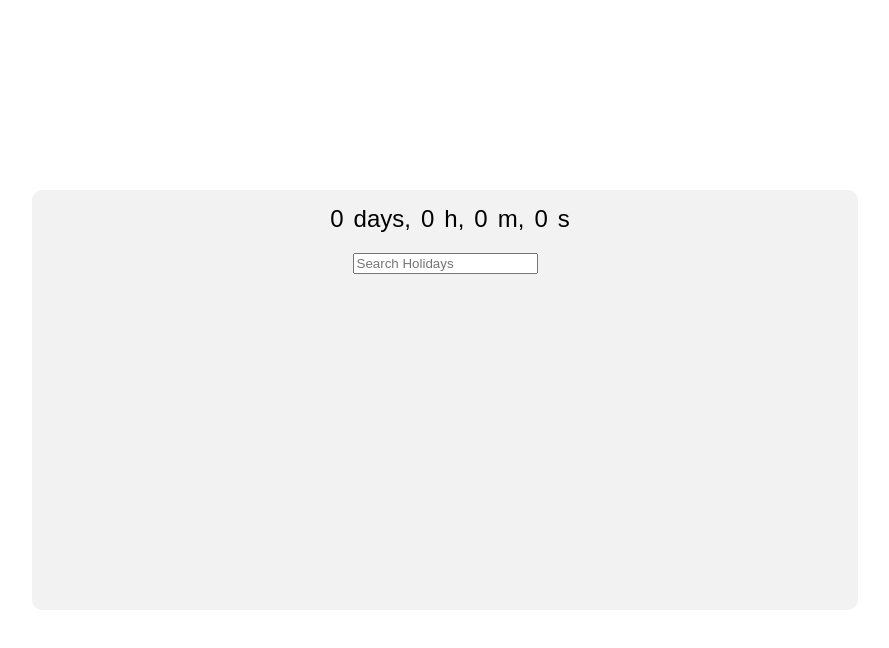
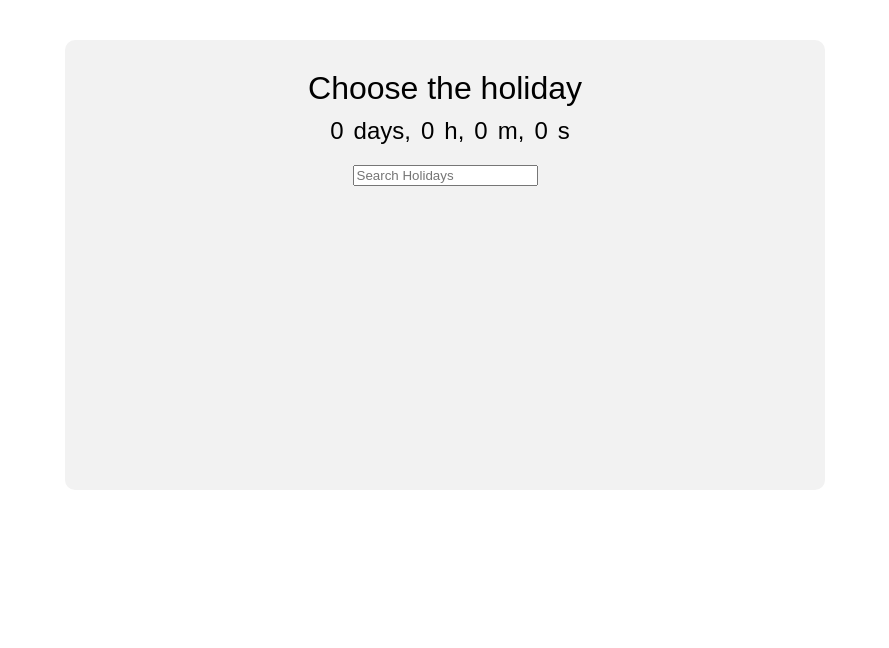
Before and after one commit to ElizPN/frontend-challenge, an Angular app: page / in a window 1280 px wide. Shown: the top 648 px of the page, without its empty margins (195-1084 px from the left). Built offline with nearby package versions, Linux system fonts and the light colour scheme.

Commit message:
feat: add default text to title; add initial responsivness

```diff
--- a/src/app/app.component.scss
+++ b/src/app/app.component.scss
@@ -1,13 +1,11 @@
+main {
+  display: flex;
+  align-items: center;
+  justify-content: center;
+}
 
-main {
-  width: 100%;
-  min-height: 100vh;
-  display: flex;
-  justify-content: center;
-  align-items: center;
-  position: relative;
-
-  h1 {
-    font-size: 6rem;
+@media (max-width: 420px) {
+  main {
+    height: 100vh;
   }
 }
--- a/src/app/countdown/countdown.component.html
+++ b/src/app/countdown/countdown.component.html
@@ -1,5 +1,10 @@
 <div class="countdown-container">
-  <div class="countdown-title" *ngIf="holidayTitle">Time to {{ holidayTitle }}</div>
+  <div class="countdown-title" *ngIf="holidayTitle; else defaultTitle">
+    Time to {{ holidayTitle }}
+  </div>
+  <ng-template #defaultTitle>
+    <div class="countdown-title">Choose the holiday</div>
+  </ng-template>
   <div class="countdown-timer">
     <span class="countdown-days">{{ timeDifference.days }}</span> days,
     <span class="countdown-hours">{{ timeDifference.hours }}</span> h,
--- a/src/app/countdown/countdown.component.scss
+++ b/src/app/countdown/countdown.component.scss
@@ -8,10 +8,16 @@
   font-family: sans-serif;
 }
 
+@media (min-width: 370px) {
+  .countdown-container {
+    height: 100vh;
+  }
+}
+
 @media (min-width: 768px) {
   .countdown-container {
-    padding: 15px;
-    min-width: 796px;
+    margin-top: 40px;
+    width: 700px;
     height: 390px;
   }
 }
--- a/src/app/countdown/countdown.scss
+++ /dev/null
@@ -1,51 +0,0 @@
-$primary-color: #333;
-$secondary-color: #fff;
-$font-size-base: 1rem;
-
-.countdown-container {
-  display: flex;
-  flex-direction: column;
-  align-items: center;
-  padding: 2rem;
-  border-radius: 5px;
-  background-color: lighten($primary-color, 20%);
-}
-
-.countdown-title {
-  font-size: 1.5rem;
-  font-weight: bold;
-  margin-bottom: 1rem;
-  color: $primary-color;
-}
-
-.countdown-timer {
-  display: flex;
-  gap: 1rem;
-  font-size: calc(#{font-size-base} * 1.2);
-}
-
-.countdown-days,
-.countdown-hours,
-.countdown-minutes,
-.countdown-seconds {
-  padding: 1rem;
-  border-radius: 5px;
-  background-color: $secondary-color;
-  text-align: center;
-}
-
-.countdown-details {
-  display: flex;
-  align-items: center;
-  justify-content: space-between;
-  margin: 1rem 0;
-  font-size: calc(#{font-size-base}  * 0.9);
-}
-
-.countdown-detail-title {
-  color: lighten($primary-color, 50%);
-}
-
-.countdown-detail-value {
-  font-weight: bold;
-}
```
Also changed, not shown: src/app/countdown/countdown.html (deleted), src/app/countdown/countdown.ts (deleted).
